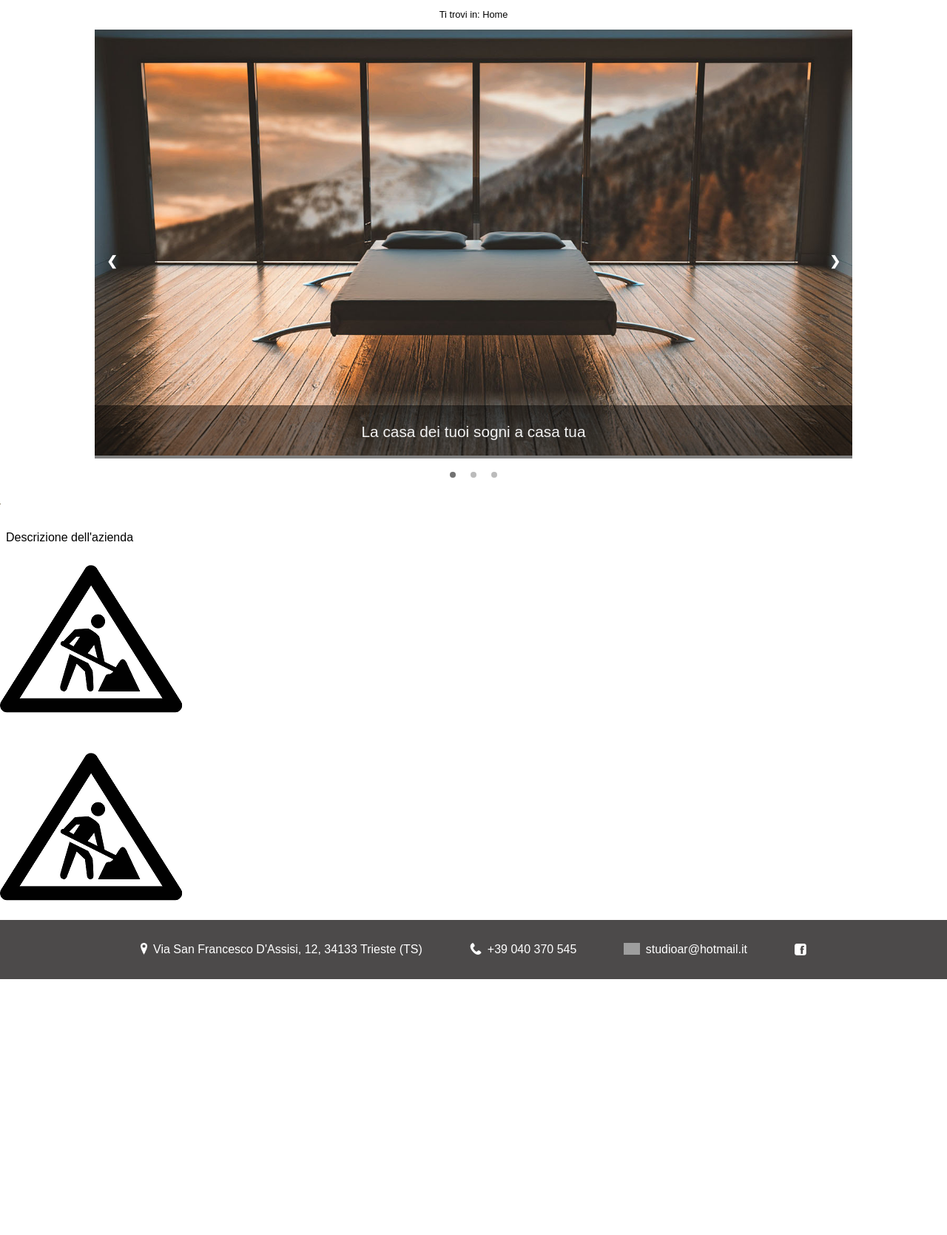
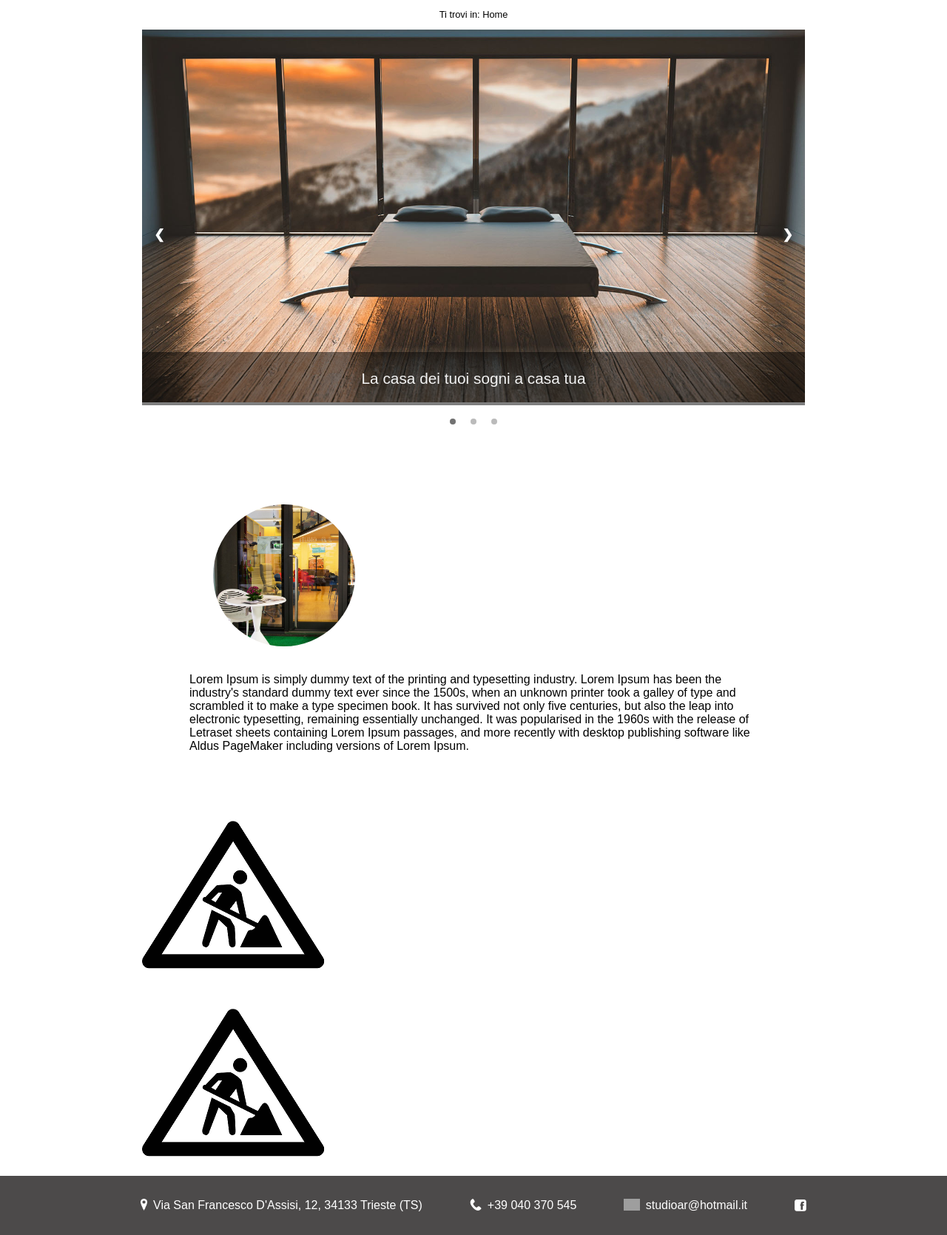
Before and after one commit to mirkofranco/ProgettoTecWeb, a PHP site: page / in a window 1280 px wide. Shown: the part 200-1870 px from the top of the page at 74% size. Before the commit the page ends 1524 px from the top, so only its background shows below. Run offline with PHP 8.4, Linux system fonts and the light colour scheme; some libraries are stand-ins or nearby versions; grey boxes are pictures that could not be loaded.

Commit message:
aggiustato padding

```diff
--- a/consulenza_online.php
+++ b/consulenza_online.php
@@ -54,7 +54,7 @@
     }
 
     $daSostituire = array(
-            "{{pageTitle}}" => "Consulenza Online - AR",
+            "{{pageTitle}}" => "Consulenza Online - Studio AR",
             "{{pageDescription}}"=>"TODO",
             "{{pageKeywords}}"=>"TODO",
             "<a href=\"./consulenza_online.php\">" => "<a href=\"./consulenza_online.php\" class=\"current-page\">",
--- a/static/_fine.html
+++ b/static/_fine.html
@@ -1,24 +1,24 @@
-<div class="footer flex-container flex-centered">
-  <div class="footerElement">
+<ul class="footer flex-container flex-centered">
+  <li class="footerElement">
     <img src="./icons/location.png" alt="Dove trovarci" class="icon" />
     <p>Via San Francesco D'Assisi, 12, 34133 Trieste (TS)</p>
-  </div>
-  <div class="footerElement">
+  </li>
+  <li class="footerElement">
     <img src="./icons/phone.png" alt="Numero di telefono" class="icon" />
     <p>+39 040 370 545</p>
-  </div>
-  <div class="footerElement">
+  </li>
+  <li class="footerElement">
     <a href="mailto:studioar@hotmail.it">
       <img src="./icons/email.png" alt="email" class="icon" />
       <p>studioar@hotmail.it</p>
     </a>
-  </div>
-  <div class="footerElement">
+  </li>
+  <li class="footerElement">
     <a href="https://www.facebook.com/studioarchitettiriuniti/" target="_blank">
       <img src="./icons/facebook.png" alt="Profilo facebook del negozio" class="icon" />
     </a>
-  </div>
-</div>
+  </li>
+</ul>
 
 </body>
 </html>
--- a/static/about_us.html
+++ b/static/about_us.html
@@ -13,7 +13,7 @@
   </div>
 
   <div>
-    <img src="./icons/_placeholder_black.png" alt="immagine dell'azienda" />
+    <img src="./images/studioar.jpg" alt="immagine dell'azienda" />
     <p>TODO descrizione azienda</p>
   </div>
 
--- a/static/index.html
+++ b/static/index.html
@@ -34,10 +34,8 @@
 
   <!-- box descrizione azienda con foto -->
   <div id="descrizioneAzienda">
-      <img src="./images/studioar.jpg" alt="foto dell'entrata del negozio"/>
-    <div class="padded-text-container">
-      <p>Descrizione dell'azienda</p>
-    </div>
+      <img src="./images/studioar_square2.jpg" alt="foto dell'entrata del negozio"/>
+      <p>Lorem Ipsum is simply dummy text of the printing and typesetting industry. Lorem Ipsum has been the industry's standard dummy text ever since the 1500s, when an unknown printer took a galley of type and scrambled it to make a type specimen book. It has survived not only five centuries, but also the leap into electronic typesetting, remaining essentially unchanged. It was popularised in the 1960s with the release of Letraset sheets containing Lorem Ipsum passages, and more recently with desktop publishing software like Aldus PageMaker including versions of Lorem Ipsum.</p>
   </div>
 
   <!-- box offerte e prodotti venduti -->
--- a/style/style.css
+++ b/style/style.css
@@ -132,8 +132,6 @@ a.linked-content {
 
   font-size: 1.1rem;
   text-decoration: none;
-
-  transition: all .35s ease-in-out;
 }
 
 .current-page {
@@ -165,10 +163,6 @@ a.linked-content {
   max-height: 810px;
   margin: auto;
   padding: 0;
-
-  width: 80%;
-  margin-left: auto;
-  margin-right: auto;
 }
 
 .imgSlideshow {
@@ -281,10 +275,18 @@ a.linked-content {
   }
 }
 
-/*!!!!!! NON FUNZIONA !!!!!!*/
+#descrizioneAzienda {
+  margin: 4rem;
+}
+
 #descrizioneAzienda > img {
-  width: 1px;
-  height: auto;
+  width: 15vw;
+  margin: 2rem;
+  border-radius: 100vh;
+  align-content: center;
+}
+
+#descrizioneAzienda > p {
 }
 
 /* FILE CATALOGO.HTML */
@@ -314,11 +316,6 @@ a.linked-content {
   color: white;
 
   text-decoration: none;
-}
-
-.catalogo {
-  width: 80%;
-  margin: auto;
 }
 
 .flex-element a:hover {
@@ -714,6 +711,11 @@ input[type="password"] {
 /*PER DESKTOP E TABLET (LANDSCAPE) */
 @media only screen and (min-width: 1024px) {
 
+  .contenuto {
+    width: 70vw;
+    margin: auto;
+  }
+
   .bg-pagina-consulenze {
     width: 100%;
   }
```
Also changed, not shown: images/studioar.jpg, images/studioar_square.jpg (added), images/studioar_square2.jpg (added).
